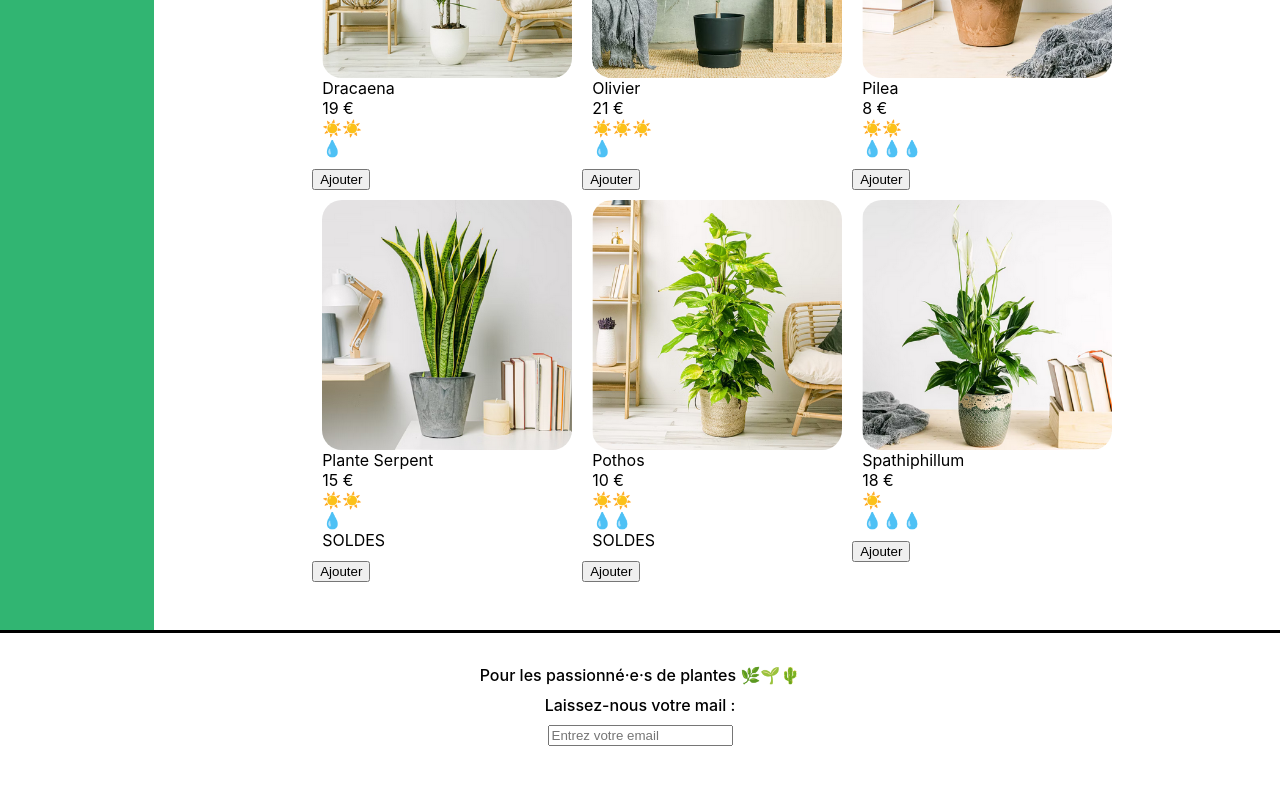
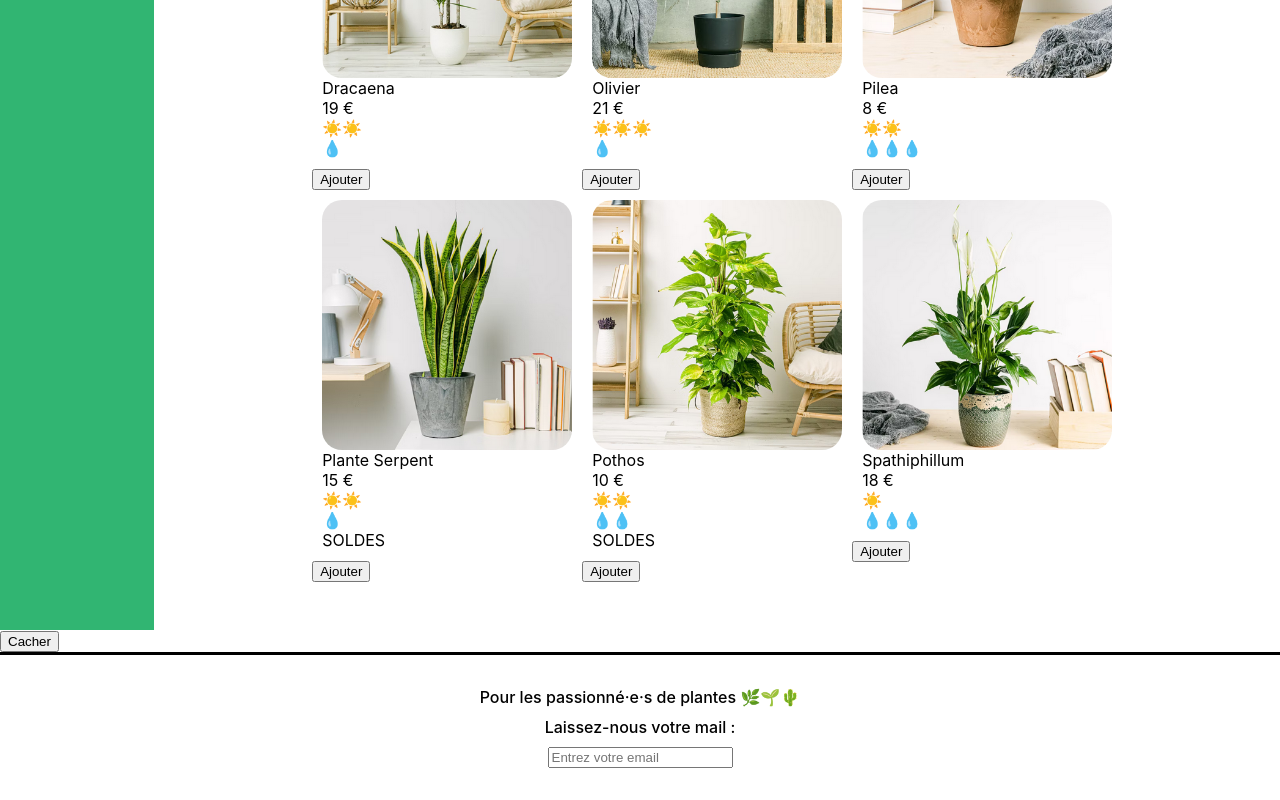
Before and after one commit to julieprunaret/La-maison-jungle-mastering-REACT, a React (Create React App) app: page / in a window 1280 px wide. Shown: the part 823-1623 px from the top of the page. Before the commit the page ends 1601 px from the top, so only its background shows below. Built offline with nearby package versions, Linux system fonts and the light colour scheme.

Commit message:
add - useEffect

```diff
--- a/package.json
+++ b/package.json
@@ -12,7 +12,7 @@
     "web-vitals": "^0.2.4"
   },
   "scripts": {
-    "start": "react-scripts start",
+    "start": "react-scripts --openssl-legacy-provider start",
     "build": "react-scripts build",
     "test": "react-scripts test",
     "eject": "react-scripts eject"
--- a/src/components/App.js
+++ b/src/components/App.js
@@ -8,6 +8,8 @@ import logo from '../assets/logo.png';
 
 function App() {
   const [cart, setCart] = useState([])
+  const [isFooterShown, updateIsFooterShown] = useState(true)
+
 
     return (
       <React.Fragment>
@@ -19,7 +21,10 @@ function App() {
           <Cart cart={cart} setCart={setCart}/>
           <ShoppingList  cart={cart} setCart={setCart}/>
         </div>
-        <Footer />
+        <button onClick={() => updateIsFooterShown(!isFooterShown)}>
+          Cacher
+        </button>
+        {isFooterShown && <Footer cart={cart}/>}
       </React.Fragment>
     )
 }
--- a/src/components/Cart.js
+++ b/src/components/Cart.js
@@ -1,5 +1,5 @@
 import '../styles/Cart.css';
-import { useState } from 'react';
+import { useEffect, useState } from 'react';
 
 function Cart({cart, setCart}) {
     const [open, setOpen] = useState(true);
@@ -15,6 +15,10 @@ function Cart({cart, setCart}) {
 		e.preventDefault();
 		setCart(cart.filter((plant) => plant.name !== name));
 	}
+
+	useEffect (() => {
+		document.title = `LMJ: ${total}€ d'achats`
+	}, [total])
 
     return open ? (
 		<div className='lmj-cart'>
--- a/src/components/Footer.js
+++ b/src/components/Footer.js
@@ -1,7 +1,7 @@
 import "../styles/Footer.css"
-import { useState } from "react"
+import { useEffect, useState } from "react"
 
-function Footer () {
+function Footer ({cart}) {
     const [inputValue, setInputValue] = useState('')
 
     function handleInput(e){
@@ -13,6 +13,25 @@ function Footer () {
             alert("Attention, il n'y a pas d'@, ceci n'est pas une adresse valide.")
         }
     }
+
+    // useEffect(() => {
+    //     console.log(`cette alerte s'affiche à chaque rendu`);
+    // })
+
+    // useEffect(() => {
+    //     console.log(`Cette alerte s'affiche au premier rendu`);
+    // }, [])
+
+    // useEffect(() => {
+    //     console.log(
+    //         `cette alerte se déclenche au rendu mais aussi lorsque card est refresh`
+    //         )
+    // }, [cart])
+
+    useEffect(() => {
+        return () =>
+        console.log(`Cette alerte s'affiche quand footer est caché`)
+    })
 
     return (
         <footer className='lmj-footer'>
--- a/src/components/ShoppingList.js
+++ b/src/components/ShoppingList.js
@@ -2,14 +2,16 @@ import { plantList } from '../datas/plantList';
 import '../styles/ShoppingList.css';
 import Categories from './Categories';
 import PlantItem from './PlantItem';
-import React, { useState } from 'react';
+import React, { useEffect, useState } from 'react';
 
 const ShoppingList = ({cart, setCart}) => {
+    const [activeCategory, setActiveCategory] = useState('')
+
     // const [newPlantList, setNewPlantList] = useState(plantList)
     // console.log("newPlantList :" ,newPlantList);
 
     // we create the state
-    const [activeCategory, setActiveCategory] = useState('')
+    // const [activeCategory, setActiveCategory] = useState('')
 	const categories = plantList.reduce(
 		(acc, plant) =>
 			acc.includes(plant.category) ? acc : acc.concat(plant.category),
```
Also changed, not shown: 1 other file (tests, documents, lock files or other folders).
